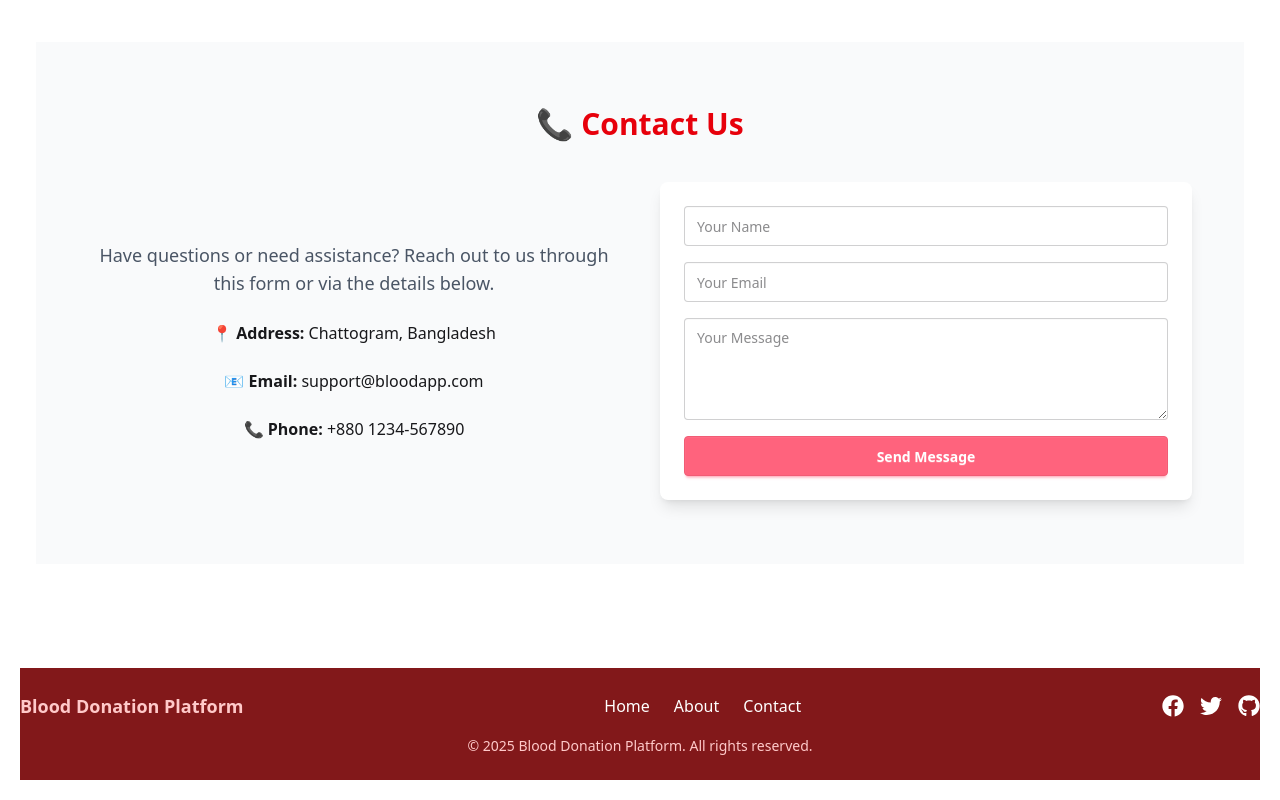
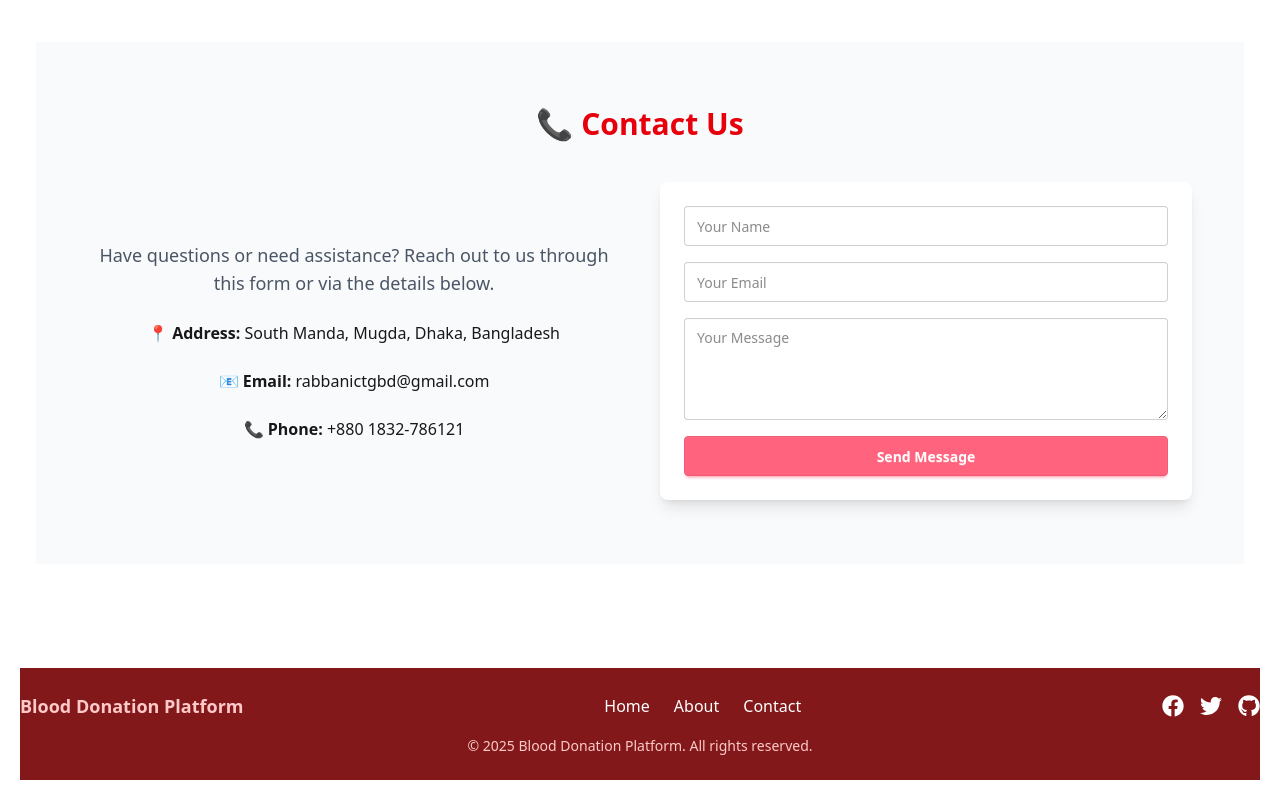
Before and after one commit to rabbanictgbd/Blood-Donation, a React (Vite) app: page / in a window 1280 px wide. Shown: the part 1198-1998 px from the top of the page. Built offline with nearby package versions, Linux system fonts and the light colour scheme; no server answers.

Commit message:
address updated

```diff
--- a/src/components/ContactUs.jsx
+++ b/src/components/ContactUs.jsx
@@ -52,9 +52,9 @@ const ContactUs = () => {
               Have questions or need assistance? Reach out to us through this form
               or via the details below.
             </p>
-            <p><strong>📍 Address:</strong> Chattogram, Bangladesh</p>
-            <p><strong>📧 Email:</strong> support@bloodapp.com</p>
-            <p><strong>📞 Phone:</strong> +880 1234-567890</p>
+            <p><strong>📍 Address:</strong> South Manda, Mugda, Dhaka, Bangladesh</p>
+            <p><strong>📧 Email:</strong> rabbanictgbd@gmail.com</p>
+            <p><strong>📞 Phone:</strong> +880 1832-786121</p>
           </div>
 
           {/* Contact Form */}
```
